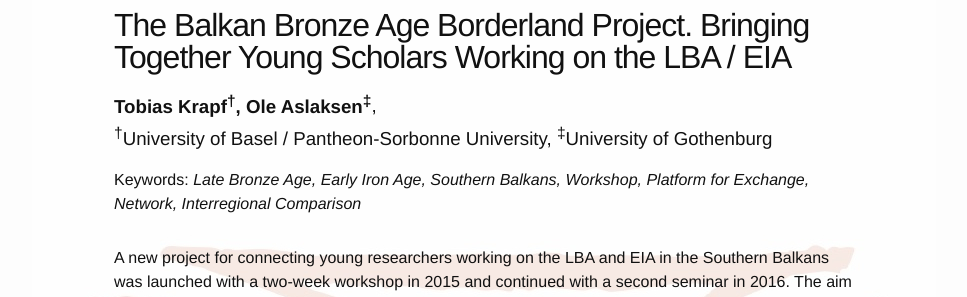
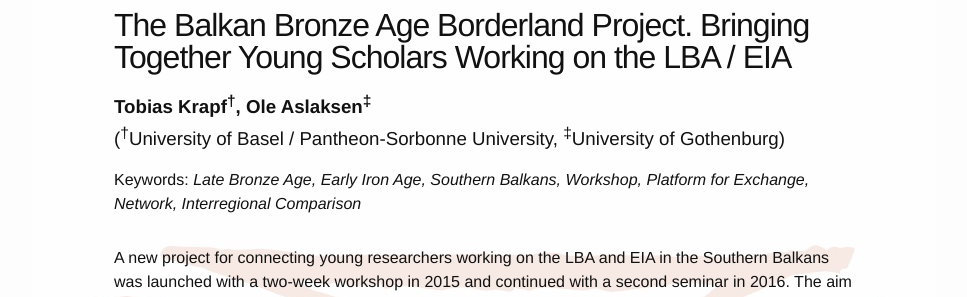
Before and after one commit to balkan-archaeology/balkan-archaeology.github.io, a Jekyll site: the page built from _abstracts/tobias-krapf.md, in a window 1280 px wide. Shown: the part 165-462 px from the top of the page, without its empty margins (156-1123 px from the left). Built offline with Jekyll 4.4.1, drawn with Linux system fonts in a browser that asks for light colours.

Commit message:
Change institution delimiters from comma to parentheses.

```diff
--- a/_abstracts/tobias-krapf.md
+++ b/_abstracts/tobias-krapf.md
@@ -4,9 +4,9 @@ layout: abstract
 title: "The Balkan Bronze Age Borderland Project.
         Bringing Together Young Scholars Working on the LBA / EIA"
 
-author: "Tobias Krapf<sup>†</sup>, Ole Aslaksen<sup>‡</sup>"
+author: "Tobias Krapf<sup>†</sup>, Ole Aslaksen<sup>‡</sup><br>"
 
-institution: "<br><sup>†</sup>University of Basel / Pantheon-Sorbonne
+institution: "<sup>†</sup>University of Basel / Pantheon-Sorbonne
               University, <sup>‡</sup>University of Gothenburg"
 
 keywords: "Late Bronze Age, Early Iron Age, Southern Balkans,
--- a/_layouts/abstract.html
+++ b/_layouts/abstract.html
@@ -5,7 +5,7 @@ layout: default
 
   <header class="post-header">
     <h2 class="post-title">{{ page.title }}</h2>
-    <h3> <b>{{ page.author}}</b>, {{ page.institution }} </h3>
+    <h3> <b>{{ page.author}}</b> ({{ page.institution }}) </h3>
     {% if page.keywords.size > 0 %}
     Keywords: <i>{{ page.keywords }}</i>
     {% endif %}
```
Also changed, not shown: abstracts.md (+2 -2 lines).
